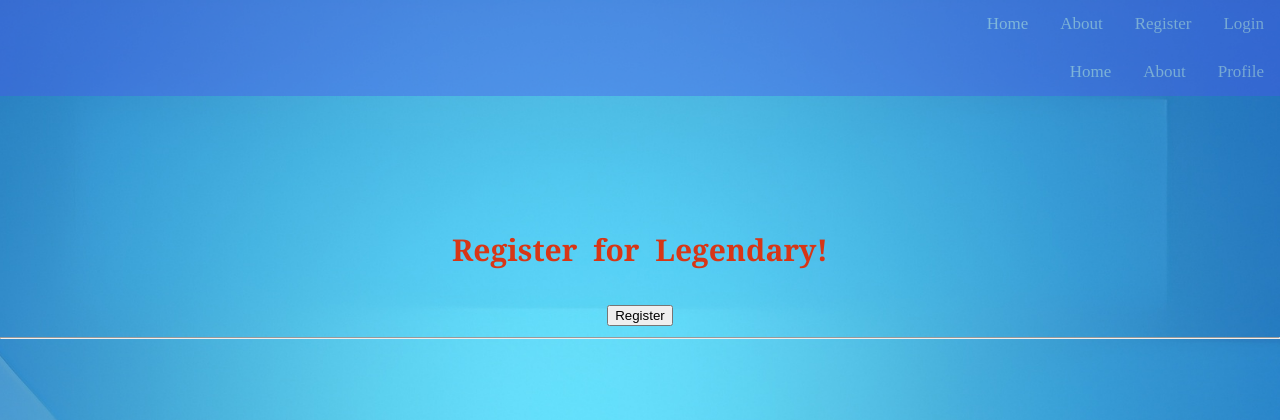
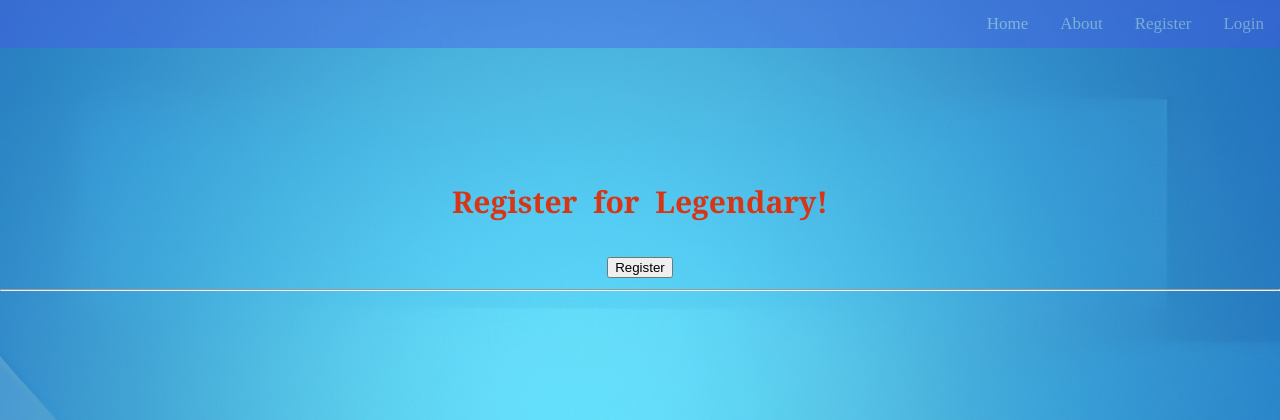
Before and after one commit to Guitarosaurus/LegendaryScottishInternships, a Django app: page /legendary/register/ in a window 1280 px wide. Shown: the top 420 px of the page. Run offline with Django 3.2, Linux system fonts and the light colour scheme.

Commit message:
update register nav bar

```diff
--- a/templates/legendary/register.html
+++ b/templates/legendary/register.html
@@ -6,12 +6,6 @@
 {% endblock %}
 
 {% block body_block %}
-<div class="topnav">
-    <a href="{% url 'legendary:profile' %}">Profile</a>
-    <a href="{% url 'legendary:about' %}">About</a>
-    <a href="{% url 'legendary:index' %}">Home</a>
-</div>
-
 <h1>Register for Legendary!</h1>
 
     <form id="user_form" method="post" action="{% url 'legendary:register' %}" enctype="multipart/form-data">
```
